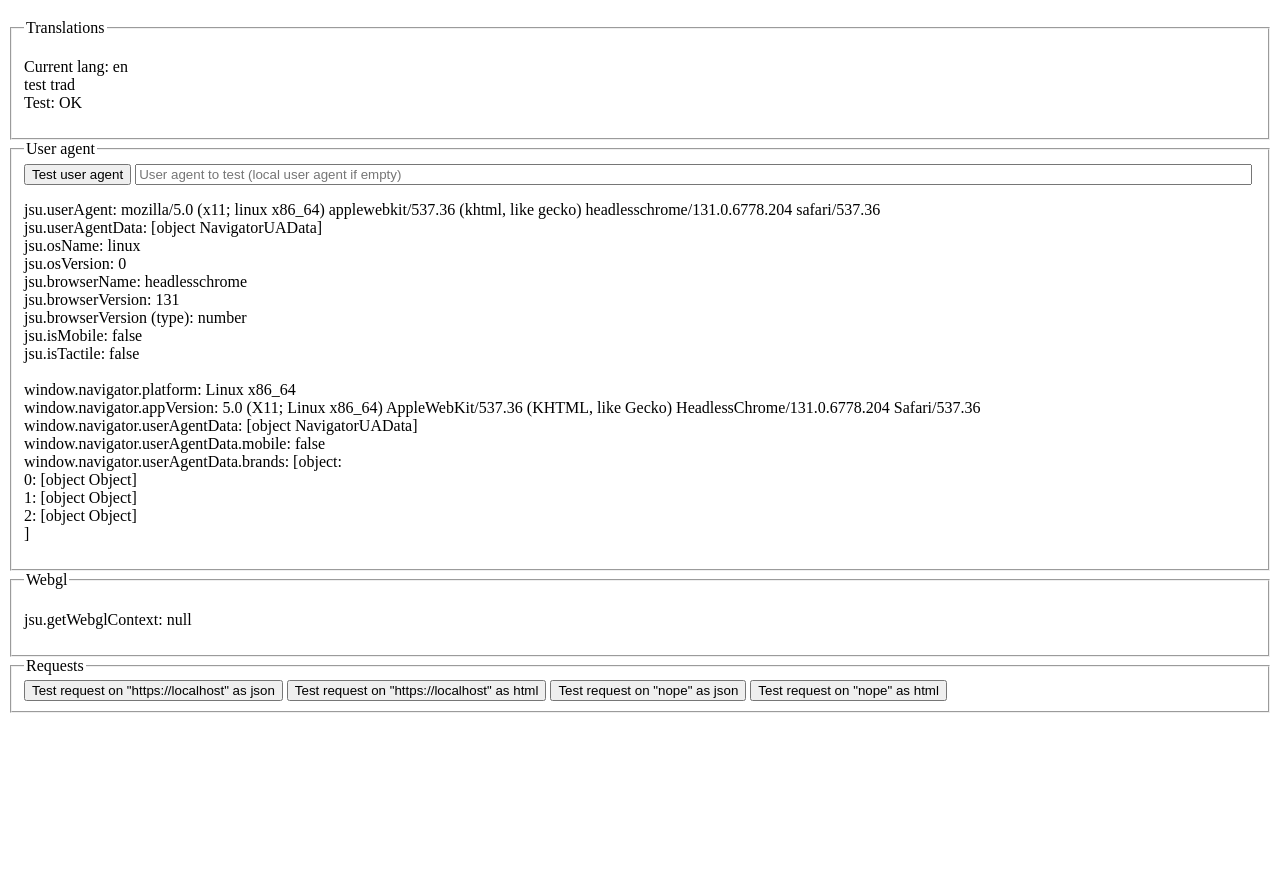
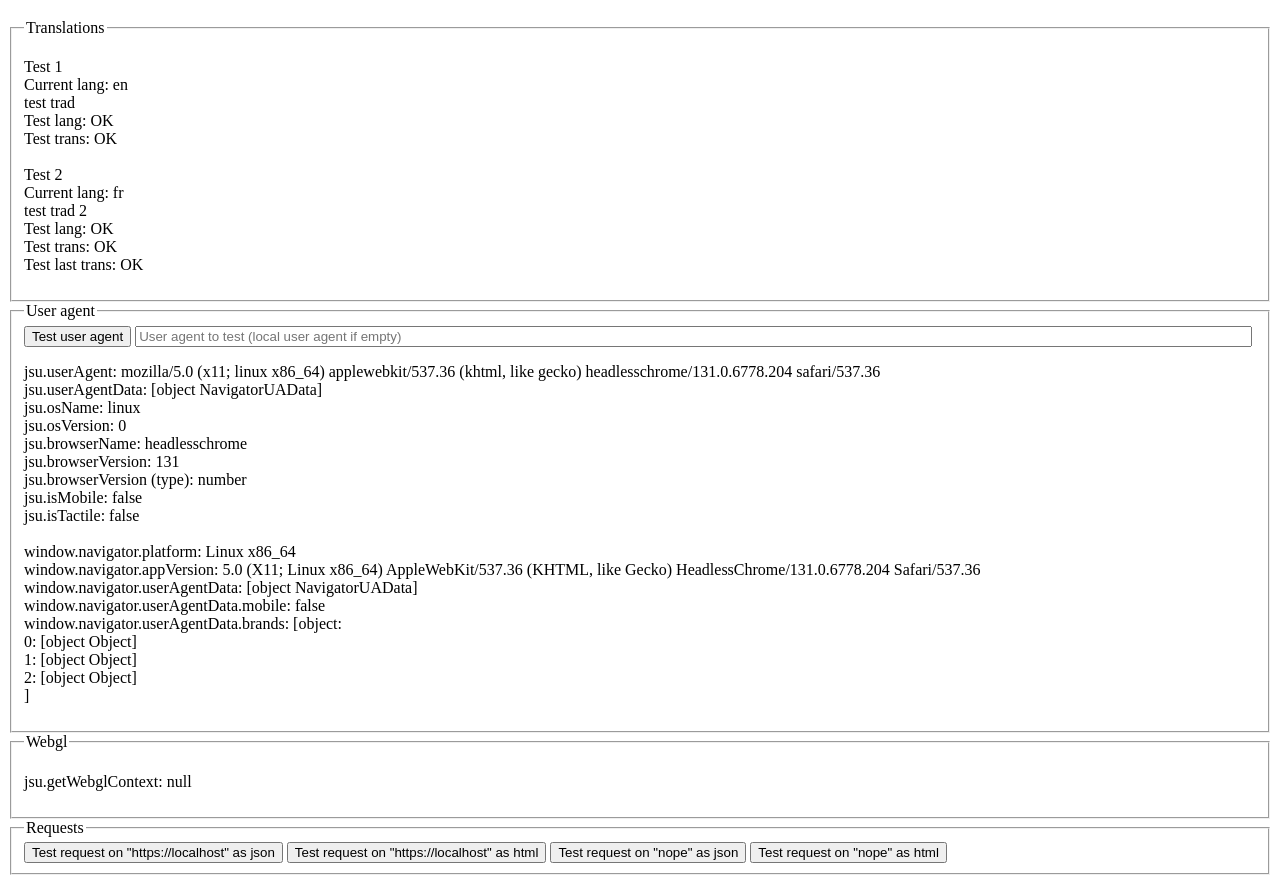
Before and after one commit to UbiCastTeam/jsu, a plain HTML site: page test.html in a window 1280 px wide. Shown: the part 61-944 px from the top of the page. Before the commit the page ends 800 px from the top, so only its background shows below. Drawn offline with Linux system fonts and the light colour scheme.

Commit message:
Ignore empty texts in translations | refs #33562

```diff
--- a/jsu.js
+++ b/jsu.js
@@ -626,7 +626,10 @@ if (shouldBeDefined('translate')) {
         }
         let text;
         for (text in translations) {
-            catalog[text] = translations[text];
+            if (translations[text]) {
+                // empty texts are ignored to use default texts
+                catalog[text] = translations[text];
+            }
         }
     };
     jsu.translate = function (text) {
--- a/test.html
+++ b/test.html
@@ -25,13 +25,41 @@
 			return repr;
 		}
 
+		function assertEqual(valA, valB, message) {
+			if (valA === valB) {
+				return 'OK';
+			} else {
+				return 'FAIL: "' + valA + '" != "' + valB + '"' + (message ? ' ' + message : '');
+			}
+		}
+
 		function testTranslation () {
+			const label = 'test label';
 			const expected = 'test trad';
-			jsu.addTranslations({'test label': expected});
+			const data = {};
+			data[label] = expected;
+			jsu.addTranslations(data);
 
-			const repr = 'Current lang: ' + jsu.getCurrentLang() + '\n' +
-				jsu.translate('test label') + '\n' +
-				'Test: ' + (jsu.translate('test label') == expected ? 'OK' : 'FAIL');
+			let repr = 'Test 1\n' +
+				'Current lang: ' + jsu.getCurrentLang() + '\n' +
+				jsu.translate(label) + '\n' +
+				'Test lang: ' + assertEqual(jsu.getCurrentLang(), 'en') + '\n' +
+				'Test trans: ' + assertEqual(jsu.translate(label), expected);
+
+			const label2 = 'test label 2';
+			const expected2 = 'test trad 2';
+			const data2 = {};
+			data2[label2] = expected2;
+			data2[label] = '';  // should use defaut translation
+			jsu.addTranslations(data2, 'fr');
+			jsu.useLang('fr');
+
+			repr += '\n\nTest 2\n' +
+				'Current lang: ' + jsu.getCurrentLang() + '\n' +
+				jsu.translate(label2) + '\n' +
+				'Test lang: ' + assertEqual(jsu.getCurrentLang(), 'fr') + '\n' +
+				'Test trans: ' + assertEqual(jsu.translate(label2), expected2) + '\n' +
+				'Test last trans: ' + assertEqual(jsu.translate(label), expected);
 
 			const ele = document.getElementById('translations_report');
 			ele.innerHTML += '<p>' + jsu.escapeHTML(repr) + '</p>';
```
